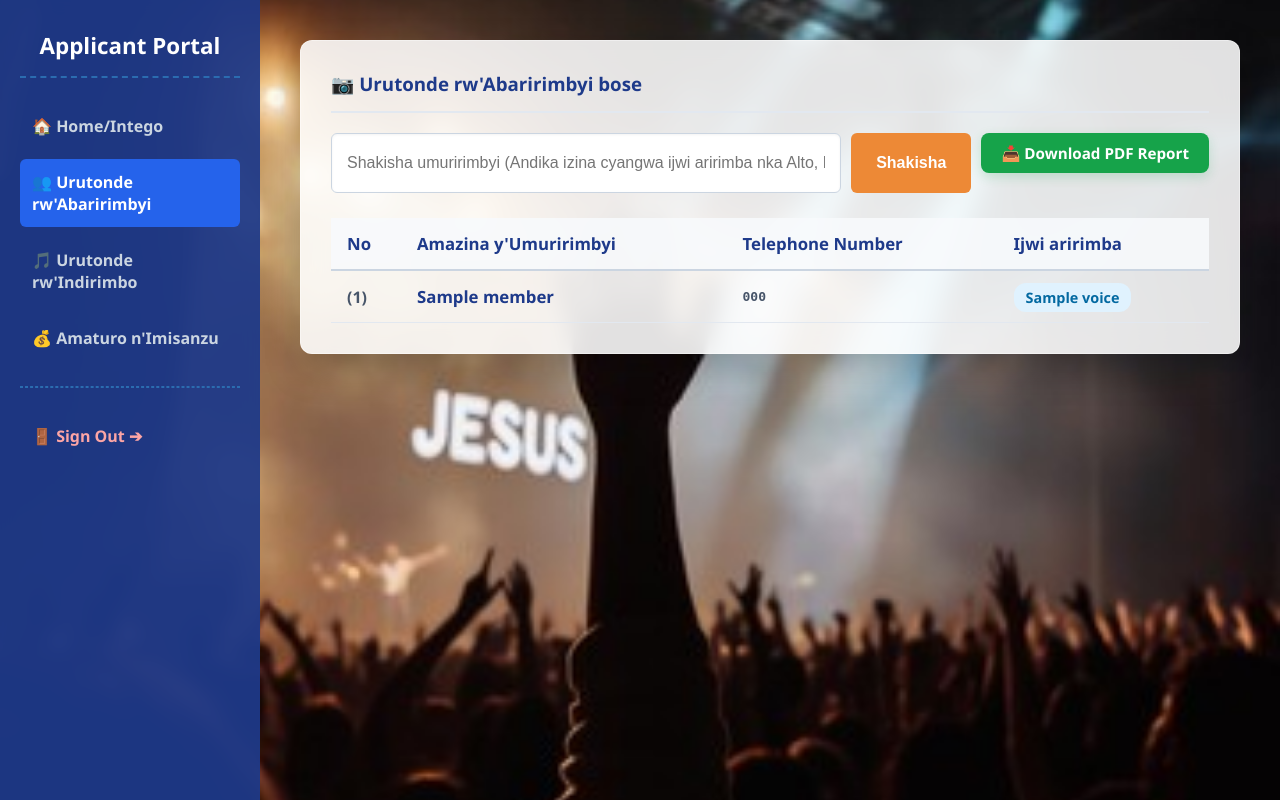
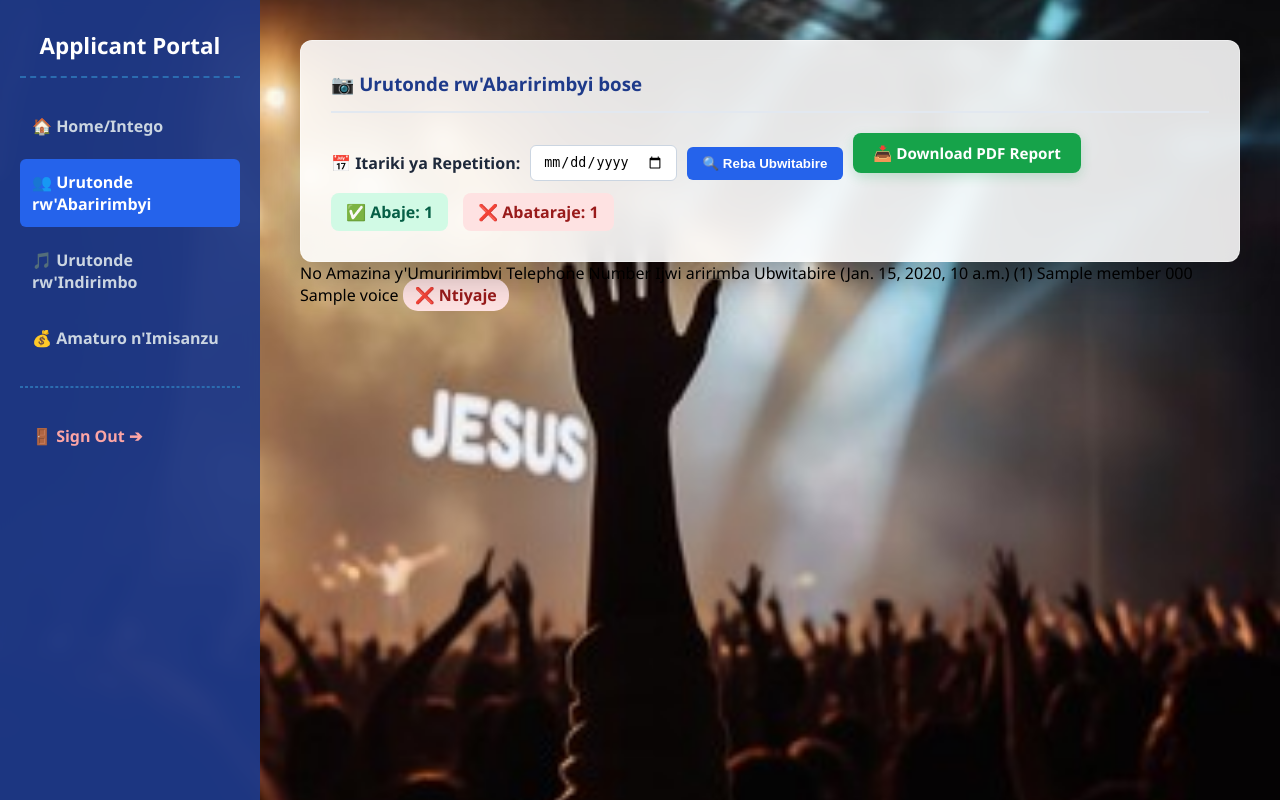
Before and after one commit to CyubahiroJMV/getsemani-choir-system, a Django app: template choir_app/templates/choir_app/members.html in a window 1280 px wide. Run offline with Django 5.2, Linux system fonts and the light colour scheme; the template is opened without the code that fills it: most values are stand-ins (such as "Sample title", 1, 10 or a date in 2020).

Commit message:
Update members.html

```diff
--- a/choir_app/templates/choir_app/members.html
+++ b/choir_app/templates/choir_app/members.html
@@ -76,43 +76,74 @@
             <h3>📷 Urutonde rw'Abaririmbyi bose</h3>
 
             <!-- FOMU NKURU Y'ISHAKISHA RY'ABARIRIMBYI -->
-            <form method="GET" action="{% url 'members_list' %}" style="display: flex; gap: 10px; margin-bottom: 25px;">
-                <input type="text" name="q" value="{{ query|default:'' }}" placeholder="Shakisha umuririmbyi (Andika izina cyangwa ijwi aririmba nka Alto, Bass)..." style="flex: 1; padding: 12px 15px; border: 1px solid #cbd5e1; border-radius: 6px; font-size: 1em; outline: none; box-shadow: inset 0 1px 3px rgba(0,0,0,0.05); font-weight: 500;">
-                <button type="submit" style="background: #ed8936; color: white; border: none; padding: 12px 25px; border-radius: 6px; font-weight: bold; cursor: pointer; font-size: 1em;">Shakisha</button>
-                <!-- KUKOSORA NKURU: BUTO NSHYA Y'ICYATSI YA ONE-CLICK PDF DOWNLOADER ENGINE -->
+           <form method="GET" action="" style="display: flex; align-items: center; gap: 10px;">
+        <label for="date" style="font-weight: bold; color: #1e293b;">📅 Itariki ya Repetition:</label>
+        <input type="date" id="date" name="date" value="{{ selected_date }}"
+               style="padding: 8px 12px; border: 1px solid #cbd5e1; border-radius: 6px;">
+        <button type="submit" style="background-color: #2563eb; color: white; border: none; padding: 9px 16px; border-radius: 6px; cursor: pointer; font-weight: bold;">
+            🔍 Reba Ubwitabire
+        </button>
 <div style="margin-bottom: 20px; display: flex; justify-content: flex-end;">
     <a href="?q={{ query }}&download_pdf=1" style="background: #16a34a; color: white; text-decoration: none; padding: 10px 20px; border-radius: 8px; font-weight: bold; font-size: 0.95em; display: inline-flex; align-items: center; gap: 8px; box-shadow: 0 4px 12px rgba(22, 163, 74, 0.2);">
         📥 Download PDF Report
     </a>
 </div>
             </form>
+            <!-- Igiteranyo cy'abaje n'abataraje -->
+    <div style="display: flex; gap: 15px;">
+        <span style="background: #d1fae5; color: #065f46; padding: 8px 15px; border-radius: 8px; font-weight: bold;">
+            ✅ Abaje: {{ present_count }}
+        </span>
+        <span style="background: #fee2e2; color: #991b1b; padding: 8px 15px; border-radius: 8px; font-weight: bold;">
+            ❌ Abataraje: {{ absent_count }}
+        </span>
+    </div>
 
-            <table class="data-table">
+</div>
           <thead>
     <tr>
-                        <th style="width: 70px;">No</th>
+        <th>No</th>
         <th>Amazina y'Umuririmbyi</th>
         <th>Telephone Number</th>
         <th>Ijwi aririmba</th>
+        <th>Ubwitabire ({{ selected_date }})</th>
     </tr>
 </thead>
 <tbody>
-                    {% for member in members %}
+    {% for item in member_data %}
     <tr>
-                            <td style="font-weight: bold; color: #475569;">({{ forloop.counter }})</td>
-                            <td style="color: #1e3a8a; font-size: 1.05em;">{{ member.name }}</td>
-                            <td style="color: #475569; font-family: monospace;">
-                                {{ member.phone|default:"No phone number found" }}
+        <td>({{ forloop.counter }})</td>
+        <td>{{ item.member.name }}</td>
+        <td>{{ item.member.phone }}</td>
+        <td><span class="voice-badge">{{ item.member.voice }}</span></td>
+        <td>
+            {% if user.is_staff %}
+                <form method="POST" action="{% url 'toggle_attendance' item.member.id selected_date %}" style="margin: 0;">
+                    {% csrf_token %}
+                    <button type="submit" style="border: none; background: none; cursor: pointer; padding: 0;">
+                        {% if item.is_present %}
+                            <span style="background-color: #d1fae5; color: #065f46; padding: 5px 12px; border-radius: 15px; font-weight: bold;">
+                                ✅ Yaje
+                            </span>
+                        {% else %}
+                            <span style="background-color: #fee2e2; color: #991b1b; padding: 5px 12px; border-radius: 15px; font-weight: bold;">
+                                ❌ Ntiyaje
+                            </span>
+                        {% endif %}
+                    </button>
+                </form>
+            {% else %}
+                {% if item.is_present %}
+                    <span style="background-color: #d1fae5; color: #065f46; padding: 5px 12px; border-radius: 15px; font-weight: bold;">✅ Yaje</span>
+                {% else %}
+                    <span style="background-color: #fee2e2; color: #991b1b; padding: 5px 12px; border-radius: 15px; font-weight: bold;">❌ Ntiyaje</span>
+                {% endif %}
+            {% endif %}
         </td>
-                            <td><span class="badge-voice">{{ member.voice }}</span></td>
-                        </tr>
-                    {% empty %}
-                        <tr>
-                            <td colspan="4" style="text-align: center; color: #64748b; font-style: italic; padding: 20px;">Nta muririmbyi n'umwe uhuje n'iryo jambo rishakishwa.</td>
     </tr>
     {% endfor %}
 </tbody>
-            </table>
+
 
         </div>
     </div>
```
Lines whose indentation alone changed are shown as unchanged.
